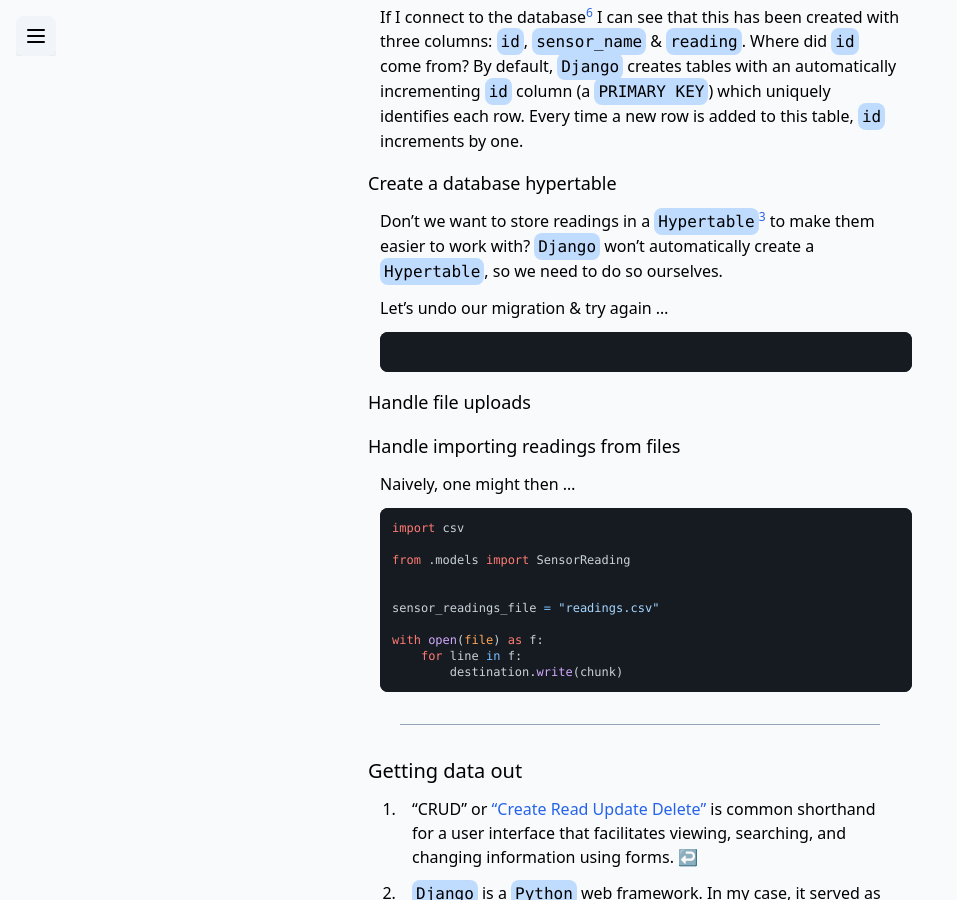
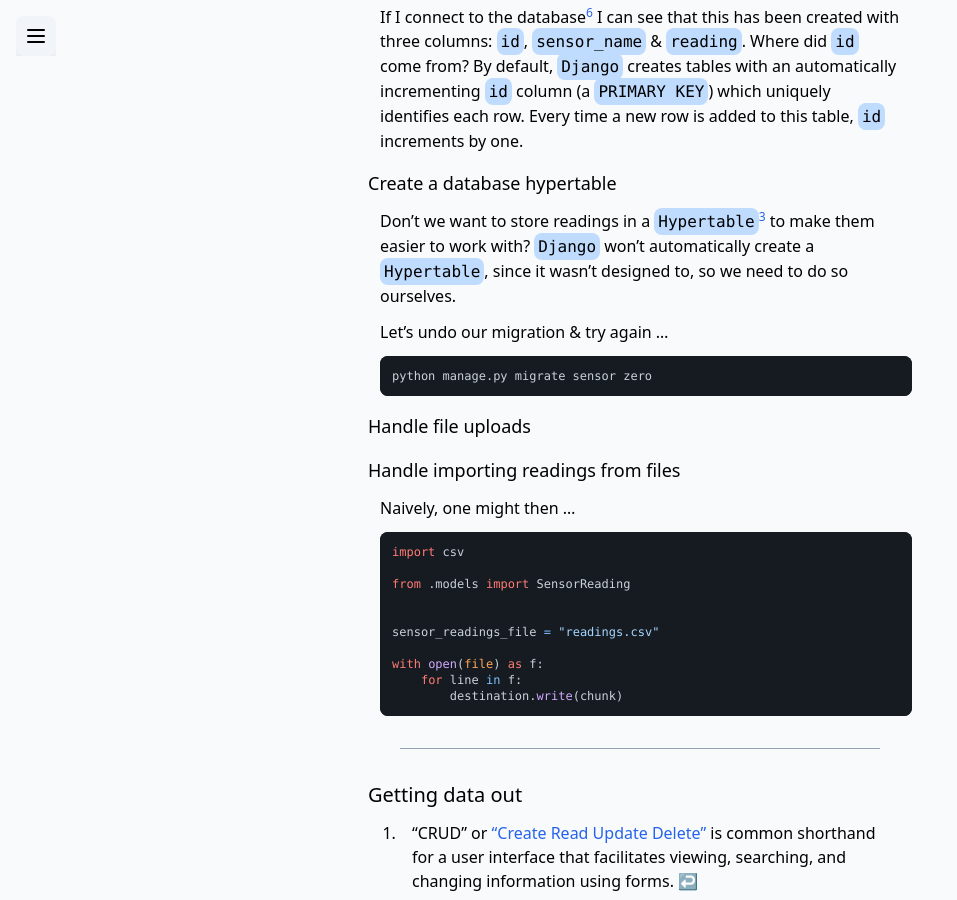
Before and after one commit to rdmolony/rdmolony.github.io, a Jekyll site: the page built from _posts/2023-12-14-running-django-on-timescaledb.md, in a window 1280 px wide and 900 px high, scrolled down 2994 px. Shown: the whole window, without its empty margins (0-957 px from the left). Built offline with Jekyll 4.4.1, drawn with Linux system fonts in a browser that asks for light colours.

Commit message:
update 2023-12-14-running-django-on-timescaledb.md

````diff
--- a/_posts/2023-12-14-running-django-on-timescaledb.md
+++ b/_posts/2023-12-14-running-django-on-timescaledb.md
@@ -137,12 +137,12 @@
 
 ### Create a database hypertable
 
-Don't we want to store readings in a `Hypertable`[^TIMESCALEDB] to make them easier to work with?  `Django` won't automatically create a `Hypertable`, so we need to do so ourselves.
+Don't we want to store readings in a `Hypertable`[^TIMESCALEDB] to make them easier to work with?  `Django` won't automatically create a `Hypertable`, since it wasn't designed to, so we need to do so ourselves.
 
 Let's undo our migration & try again ...
 
 ```sh
-
+python manage.py migrate sensor zero
 ```
 
 
````
